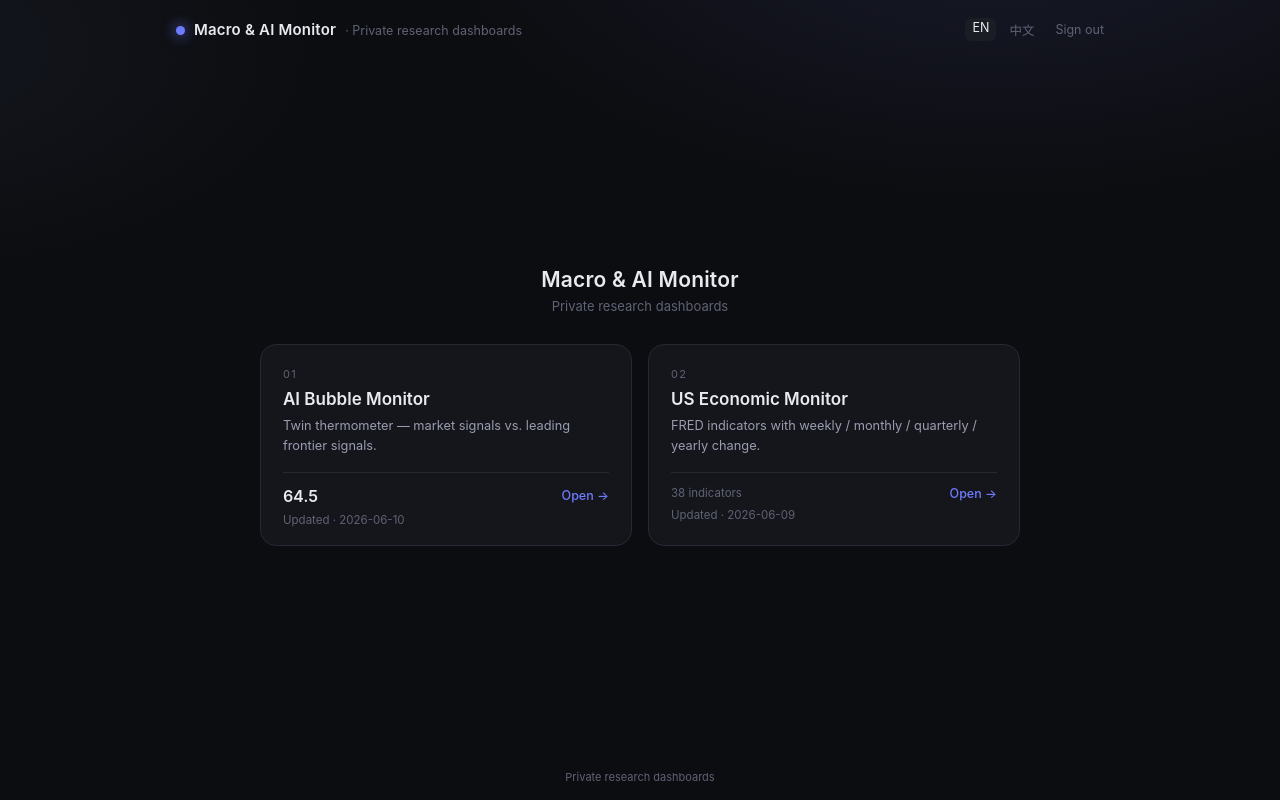
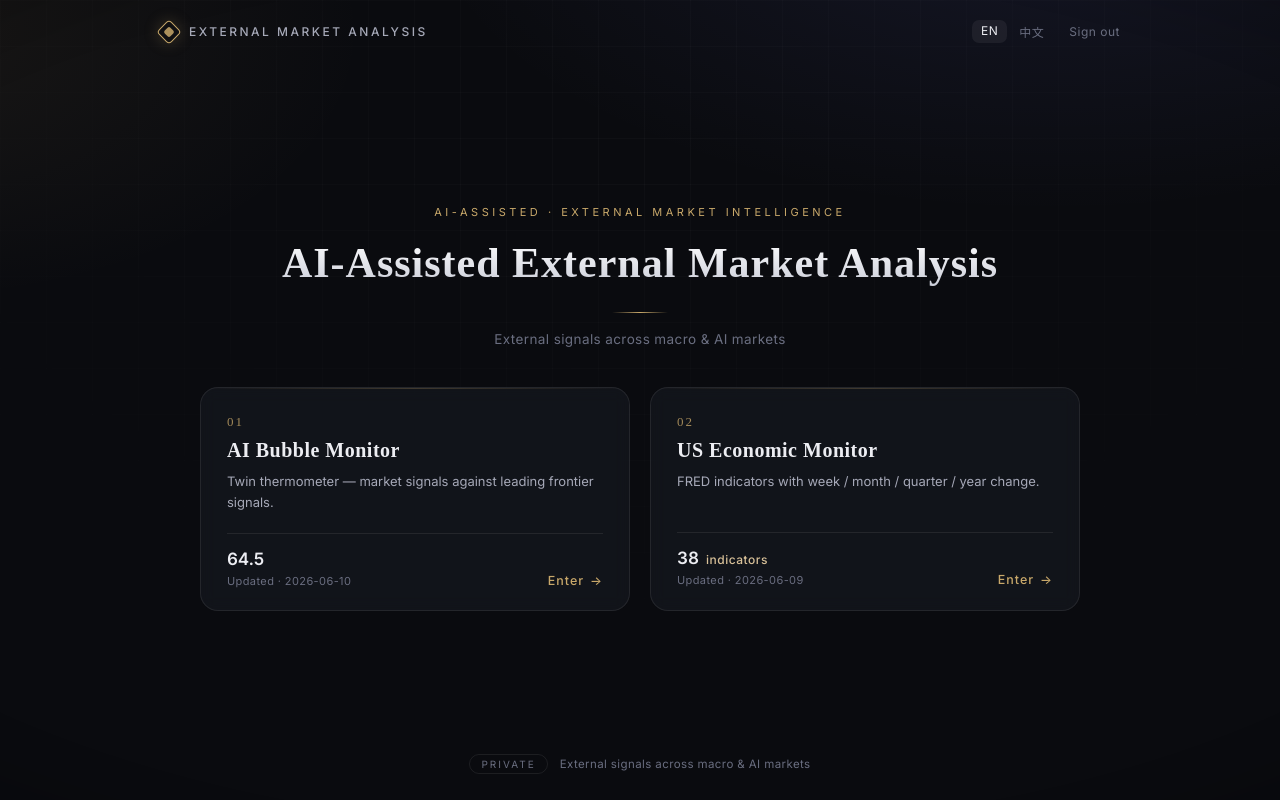
Before and after one commit to ChesterWen929/AI-External-Business-and-Pricing-Intelligence, a Flask app: page / in a window 1280 px wide. Run offline with Flask 3, Linux system fonts and the light colour scheme; the visitor is signed in with stand-in values (Sample User, id 1).

Commit message:
Portal: rename to AI 輔助外部市場分析平台 + refined premium design (serif title, gold accents, glass cards)

```diff
--- a/app.py
+++ b/app.py
@@ -68,22 +68,26 @@ PUBLIC_ENDPOINTS = {"login", "logout", "static", "set_lang", "cron_refresh", "he
 # ────────────────────────────── i18n (portal + login only) ──────────────────────────────
 
 STRINGS = {
-    "title":    {"en": "Macro & AI Monitor",       "zh": "總經與 AI 觀測"},
-    "subtitle": {"en": "Private research dashboards", "zh": "私人研究儀表板"},
-    "enter":    {"en": "Open",                       "zh": "進入"},
-    "aib_name": {"en": "AI Bubble Monitor",          "zh": "AI 泡沫監控"},
-    "aib_desc": {"en": "Twin thermometer — market signals vs. leading frontier signals.",
-                 "zh": "雙溫度計 — 市場訊號 vs. 前沿領先訊號。"},
-    "econ_name":{"en": "US Economic Monitor",        "zh": "美國經濟指標"},
-    "econ_desc":{"en": "FRED indicators with weekly / monthly / quarterly / yearly change.",
-                 "zh": "FRED 指標，含 週 / 月 / 季 / 年 變化切換。"},
-    "updated":  {"en": "Updated",                    "zh": "更新"},
-    "signout":  {"en": "Sign out",                   "zh": "登出"},
-    "login_h":  {"en": "Sign in",                    "zh": "登入"},
-    "user":     {"en": "Username",                   "zh": "帳號"},
-    "pass":     {"en": "Password",                   "zh": "密碼"},
-    "login_btn":{"en": "Continue",                   "zh": "繼續"},
-    "login_err":{"en": "Incorrect username or password.", "zh": "帳號或密碼錯誤。"},
+    "title":     {"en": "AI-Assisted External Market Analysis", "zh": "AI 輔助外部市場分析平台"},
+    "brand":     {"en": "External Market Analysis",  "zh": "外部市場分析"},
+    "eyebrow":   {"en": "AI-Assisted · External Market Intelligence", "zh": "AI 輔助 · 外部市場情報"},
+    "subtitle":  {"en": "External signals across macro & AI markets",  "zh": "整合總體經濟與 AI 市場的外部訊號"},
+    "enter":     {"en": "Enter",                      "zh": "進入"},
+    "aib_name":  {"en": "AI Bubble Monitor",          "zh": "AI 泡沫監控"},
+    "aib_desc":  {"en": "Twin thermometer — market signals against leading frontier signals.",
+                  "zh": "雙溫度計 — 市場訊號對照前沿領先訊號。"},
+    "econ_name": {"en": "US Economic Monitor",        "zh": "美國經濟指標"},
+    "econ_desc": {"en": "FRED indicators with week / month / quarter / year change.",
+                  "zh": "FRED 指標，含 週 / 月 / 季 / 年 變化切換。"},
+    "updated":   {"en": "Updated",                    "zh": "更新"},
+    "indicators":{"en": "indicators",                 "zh": "指標"},
+    "signout":   {"en": "Sign out",                   "zh": "登出"},
+    "login_h":   {"en": "Sign in",                    "zh": "登入"},
+    "login_sub": {"en": "Authorized access only",     "zh": "僅限授權存取"},
+    "user":      {"en": "Username",                   "zh": "帳號"},
+    "pass":      {"en": "Password",                   "zh": "密碼"},
+    "login_btn": {"en": "Continue",                   "zh": "繼續"},
+    "login_err": {"en": "Incorrect username or password.", "zh": "帳號或密碼錯誤。"},
 }
 
 
--- a/templates/portal.html
+++ b/templates/portal.html
@@ -4,78 +4,142 @@
 <meta charset="utf-8">
 <meta name="viewport" content="width=device-width, initial-scale=1">
 <title>{{ t('title') }}</title>
+<link rel="preconnect" href="https://fonts.googleapis.com">
+<link rel="preconnect" href="https://fonts.gstatic.com" crossorigin>
+<link href="https://fonts.googleapis.com/css2?family=Inter:wght@400;500;600&family=Noto+Serif+TC:wght@500;600;700&display=swap" rel="stylesheet">
 <style>
   :root {
-    --bg: #0c0d10;
-    --panel: #15161b;
-    --panel-2: #1b1d24;
-    --line: #262833;
-    --ink: #e9eaf0;
-    --ink-soft: #9a9db0;
-    --ink-dim: #5f6275;
-    --accent: #6f7bff;
+    --bg: #0a0b0f;
+    --panel: rgba(22, 24, 31, 0.72);
+    --panel-hi: rgba(30, 33, 42, 0.85);
+    --line: rgba(255, 255, 255, 0.08);
+    --line-hi: rgba(255, 255, 255, 0.16);
+    --ink: #ecedf2;
+    --ink-soft: #a6a9b8;
+    --ink-dim: #6a6e80;
+    --gold: #c8a86a;
+    --gold-soft: #d8c199;
+    --accent: #7c83ff;
   }
   * { box-sizing: border-box; margin: 0; padding: 0; }
+  html, body { height: 100%; }
   body {
     background:
-      radial-gradient(1000px 520px at 78% -12%, #181a2b 0%, transparent 58%),
-      radial-gradient(820px 440px at -8% 6%, #14171f 0%, transparent 52%),
+      radial-gradient(1100px 560px at 82% -14%, rgba(124,131,255,0.10) 0%, transparent 58%),
+      radial-gradient(900px 520px at -8% 4%, rgba(200,168,106,0.08) 0%, transparent 52%),
       var(--bg);
     color: var(--ink);
     font-family: "Inter", "PingFang TC", "Noto Sans TC", -apple-system, sans-serif;
+    -webkit-font-smoothing: antialiased;
     min-height: 100vh;
     display: flex;
     flex-direction: column;
+    position: relative;
+    overflow-x: hidden;
   }
+  /* fine grid + vignette overlay */
+  body::before {
+    content: "";
+    position: fixed; inset: 0; z-index: 0; pointer-events: none;
+    background-image:
+      linear-gradient(rgba(255,255,255,0.025) 1px, transparent 1px),
+      linear-gradient(90deg, rgba(255,255,255,0.025) 1px, transparent 1px);
+    background-size: 46px 46px;
+    mask-image: radial-gradient(1200px 700px at 50% 18%, #000 0%, transparent 78%);
+    -webkit-mask-image: radial-gradient(1200px 700px at 50% 18%, #000 0%, transparent 78%);
+  }
+  body::after {
+    content: "";
+    position: fixed; inset: 0; z-index: 0; pointer-events: none;
+    background: radial-gradient(120% 90% at 50% 50%, transparent 60%, rgba(0,0,0,0.55) 100%);
+  }
+  .layer { position: relative; z-index: 1; display: flex; flex-direction: column; flex: 1; }
   a { color: inherit; text-decoration: none; }
+
+  /* ── top bar ── */
   .top {
     display: flex; align-items: center; justify-content: space-between;
-    padding: 18px 26px; max-width: 980px; width: 100%; margin: 0 auto;
+    padding: 20px 30px; max-width: 1020px; width: 100%; margin: 0 auto;
   }
-  .mark { display: flex; align-items: baseline; gap: 9px; }
-  .dot { width: 9px; height: 9px; border-radius: 50%; background: var(--accent); box-shadow: 0 0 14px var(--accent); }
-  .mark b { font-weight: 600; letter-spacing: .2px; font-size: 15px; }
-  .mark span { color: var(--ink-dim); font-size: 12.5px; }
-  .top-right { display: flex; align-items: center; gap: 14px; }
-  .lang { display: flex; gap: 6px; font-size: 12.5px; color: var(--ink-dim); }
-  .lang a { padding: 2px 7px; border-radius: 6px; }
-  .lang a.on { color: var(--ink); background: var(--panel-2); }
+  .mark { display: flex; align-items: center; gap: 11px; }
+  .gem { width: 18px; height: 18px; transform: rotate(45deg); border: 1px solid var(--gold);
+         border-radius: 4px; position: relative; box-shadow: 0 0 16px rgba(200,168,106,0.25); }
+  .gem::after { content: ""; position: absolute; inset: 4px; background: var(--gold); border-radius: 2px; opacity: .85; }
+  .mark b { font-weight: 500; font-size: 12px; letter-spacing: 2.5px; text-transform: uppercase; color: var(--ink-soft); }
+  .top-right { display: flex; align-items: center; gap: 16px; }
+  .lang { display: flex; gap: 3px; font-size: 12px; }
+  .lang a { padding: 3px 9px; border-radius: 7px; color: var(--ink-dim); letter-spacing: .5px; transition: color .15s, background .15s; }
+  .lang a.on { color: var(--ink); background: rgba(255,255,255,0.06); }
   .lang a:hover { color: var(--ink-soft); }
-  .signout { font-size: 12.5px; color: var(--ink-dim); }
-  .signout:hover { color: var(--ink-soft); }
+  .signout { font-size: 12px; color: var(--ink-dim); letter-spacing: .5px; transition: color .15s; }
+  .signout:hover { color: var(--gold-soft); }
 
-  .wrap { flex: 1; display: flex; align-items: center; justify-content: center; padding: 20px; }
-  .inner { width: 100%; max-width: 760px; }
-  .lede { text-align: center; margin-bottom: 30px; }
-  .lede h1 { font-weight: 600; font-size: 21px; letter-spacing: .2px; }
-  .lede p { color: var(--ink-dim); font-size: 13px; margin-top: 6px; }
+  /* ── hero ── */
+  .wrap { flex: 1; display: flex; align-items: center; justify-content: center; padding: 30px 20px 10px; }
+  .inner { width: 100%; max-width: 880px; }
+  .lede { text-align: center; margin-bottom: 40px; }
+  .eyebrow {
+    display: inline-block; font-size: 11px; letter-spacing: 3.5px; text-transform: uppercase;
+    color: var(--gold); margin-bottom: 18px;
+  }
+  .lede h1 {
+    font-family: "Noto Serif TC", "Songti TC", serif; font-weight: 600;
+    font-size: clamp(26px, 4.6vw, 42px); line-height: 1.25; letter-spacing: 1px;
+    background: linear-gradient(180deg, #ffffff 0%, #c7cad6 100%);
+    -webkit-background-clip: text; background-clip: text; -webkit-text-fill-color: transparent;
+  }
+  .rule { width: 56px; height: 1px; margin: 22px auto 0;
+          background: linear-gradient(90deg, transparent, var(--gold), transparent); }
+  .lede p { color: var(--ink-dim); font-size: 13.5px; margin-top: 18px; letter-spacing: .4px; }
 
-  .cards { display: grid; grid-template-columns: 1fr 1fr; gap: 16px; }
-  @media (max-width: 620px) { .cards { grid-template-columns: 1fr; } }
+  /* ── cards ── */
+  .cards { display: grid; grid-template-columns: 1fr 1fr; gap: 20px; }
+  @media (max-width: 640px) { .cards { grid-template-columns: 1fr; } }
   .card {
-    display: block; background: var(--panel); border: 1px solid var(--line);
-    border-radius: 16px; padding: 22px 22px 18px; transition: border-color .15s, transform .15s, background .15s;
+    position: relative; display: block; overflow: hidden;
+    background: var(--panel); border: 1px solid var(--line);
+    border-radius: 18px; padding: 26px 26px 22px;
+    backdrop-filter: blur(8px); -webkit-backdrop-filter: blur(8px);
+    transition: transform .22s cubic-bezier(.2,.7,.3,1), border-color .22s, background .22s, box-shadow .22s;
   }
-  .card:hover { border-color: #3a3d52; transform: translateY(-2px); background: var(--panel-2); }
-  .card .kicker { font-size: 11px; letter-spacing: 1.4px; text-transform: uppercase; color: var(--ink-dim); }
-  .card h2 { font-size: 17px; font-weight: 600; margin: 8px 0 7px; }
-  .card .desc { color: var(--ink-soft); font-size: 12.8px; line-height: 1.55; min-height: 38px; }
-  .card .foot {
-    display: flex; align-items: center; justify-content: space-between;
-    margin-top: 16px; padding-top: 13px; border-top: 1px solid var(--line);
+  .card::before { /* top sheen */
+    content: ""; position: absolute; top: 0; left: 0; right: 0; height: 1px;
+    background: linear-gradient(90deg, transparent, rgba(200,168,106,0.5), transparent);
+    opacity: .5; transition: opacity .22s;
   }
-  .meta { font-size: 11.5px; color: var(--ink-dim); }
-  .open { font-size: 12.5px; color: var(--accent); font-weight: 500; }
-  .open:after { content: " →"; }
-  .score { font-variant-numeric: tabular-nums; font-weight: 600; color: var(--ink); }
-  .score small { color: var(--ink-dim); font-weight: 400; margin-left: 5px; }
+  .card:hover {
+    transform: translateY(-4px); border-color: var(--line-hi); background: var(--panel-hi);
+    box-shadow: 0 18px 40px -18px rgba(0,0,0,0.7), 0 0 0 1px rgba(200,168,106,0.06);
+  }
+  .card:hover::before { opacity: 1; }
+  .kicker { font-family: "Noto Serif TC", serif; font-size: 13px; letter-spacing: 2px; color: var(--gold); opacity: .8; }
+  .card h2 { font-family: "Noto Serif TC", "Songti TC", serif; font-size: 20px; font-weight: 600; margin: 9px 0 9px; letter-spacing: .5px; }
+  .card .desc { color: var(--ink-soft); font-size: 13px; line-height: 1.6; min-height: 41px; }
+  .foot {
+    display: flex; align-items: flex-end; justify-content: space-between;
+    margin-top: 20px; padding-top: 15px; border-top: 1px solid var(--line);
+  }
+  .stat { display: flex; flex-direction: column; gap: 5px; }
+  .score { font-variant-numeric: tabular-nums; font-weight: 600; font-size: 17px; color: var(--ink); }
+  .score small { color: var(--gold-soft); font-weight: 500; font-size: 12px; margin-left: 7px; letter-spacing: .5px; }
+  .meta { font-size: 11px; color: var(--ink-dim); letter-spacing: .4px; }
+  .enter { font-size: 12.5px; color: var(--gold); font-weight: 500; letter-spacing: 1px;
+           display: inline-flex; align-items: center; gap: 6px; transition: gap .2s; }
+  .card:hover .enter { gap: 11px; }
+  .enter .arr { transition: transform .2s; }
+  .card:hover .enter .arr { transform: translateX(2px); }
 
-  footer { text-align: center; padding: 16px; color: var(--ink-dim); font-size: 11px; }
+  /* ── footer ── */
+  footer { display: flex; align-items: center; justify-content: center; gap: 12px; padding: 26px 16px; }
+  .pill { font-size: 10px; letter-spacing: 2px; text-transform: uppercase; color: var(--ink-dim);
+          border: 1px solid var(--line); border-radius: 999px; padding: 3px 11px; }
+  footer span.f { font-size: 11.5px; color: var(--ink-dim); letter-spacing: .4px; }
 </style>
 </head>
 <body>
+  <div class="layer">
     <div class="top">
-    <div class="mark"><span class="dot"></span><b>{{ t('title') }}</b><span>· {{ t('subtitle') }}</span></div>
+      <div class="mark"><span class="gem"></span><b>{{ t('brand') }}</b></div>
       <div class="top-right">
         <div class="lang">
           <a href="/lang/en?next=/" class="{{ 'on' if lang == 'en' else '' }}">EN</a>
@@ -88,23 +152,26 @@
     <div class="wrap">
       <div class="inner">
         <div class="lede">
+          <span class="eyebrow">{{ t('eyebrow') }}</span>
           <h1>{{ t('title') }}</h1>
+          <div class="rule"></div>
           <p>{{ t('subtitle') }}</p>
         </div>
+
         <div class="cards">
           <a class="card" href="/aibubble/">
             <div class="kicker">01</div>
             <h2>{{ t('aib_name') }}</h2>
             <div class="desc">{{ t('aib_desc') }}</div>
             <div class="foot">
+              <div class="stat">
                 {% if aib_score is not none %}
                   <span class="score">{{ '%.1f'|format(aib_score) }}{% if aib_zone %}<small>{{ aib_zone }}</small>{% endif %}</span>
-            {% else %}
-              <span class="meta">—</span>
                 {% endif %}
-            <span class="open">{{ t('enter') }}</span>
+                {% if aib_updated %}<span class="meta">{{ t('updated') }} · {{ aib_updated }}</span>{% endif %}
               </div>
-          {% if aib_updated %}<div class="meta" style="margin-top:7px">{{ t('updated') }} · {{ aib_updated }}</div>{% endif %}
+              <span class="enter">{{ t('enter') }} <span class="arr">→</span></span>
+            </div>
           </a>
 
           <a class="card" href="/econ/">
@@ -112,15 +179,21 @@
             <h2>{{ t('econ_name') }}</h2>
             <div class="desc">{{ t('econ_desc') }}</div>
             <div class="foot">
-            <span class="meta">{% if econ_count %}{{ econ_count }} {{ '指標' if lang == 'zh' else 'indicators' }}{% else %}—{% endif %}</span>
-            <span class="open">{{ t('enter') }}</span>
+              <div class="stat">
+                {% if econ_count %}<span class="score">{{ econ_count }}<small>{{ t('indicators') }}</small></span>{% endif %}
+                {% if econ_updated %}<span class="meta">{{ t('updated') }} · {{ econ_updated }}</span>{% endif %}
               </div>
-          {% if econ_updated %}<div class="meta" style="margin-top:7px">{{ t('updated') }} · {{ econ_updated }}</div>{% endif %}
+              <span class="enter">{{ t('enter') }} <span class="arr">→</span></span>
+            </div>
           </a>
         </div>
       </div>
     </div>
 
-  <footer>{{ t('subtitle') }}</footer>
+    <footer>
+      <span class="pill">Private</span>
+      <span class="f">{{ t('subtitle') }}</span>
+    </footer>
+  </div>
 </body>
 </html>
```
Also changed, not shown: templates/login.html (+48 -28 lines). Lines whose indentation alone changed are shown as unchanged.
